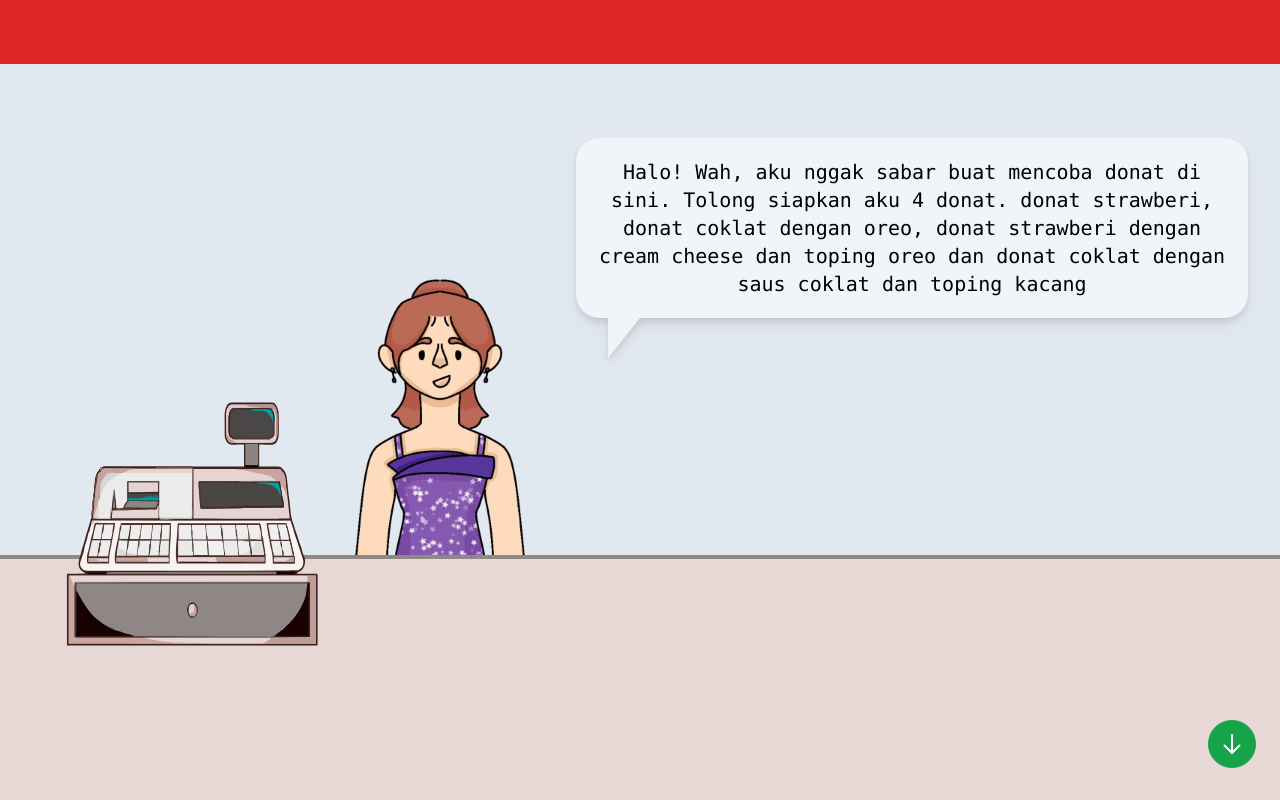
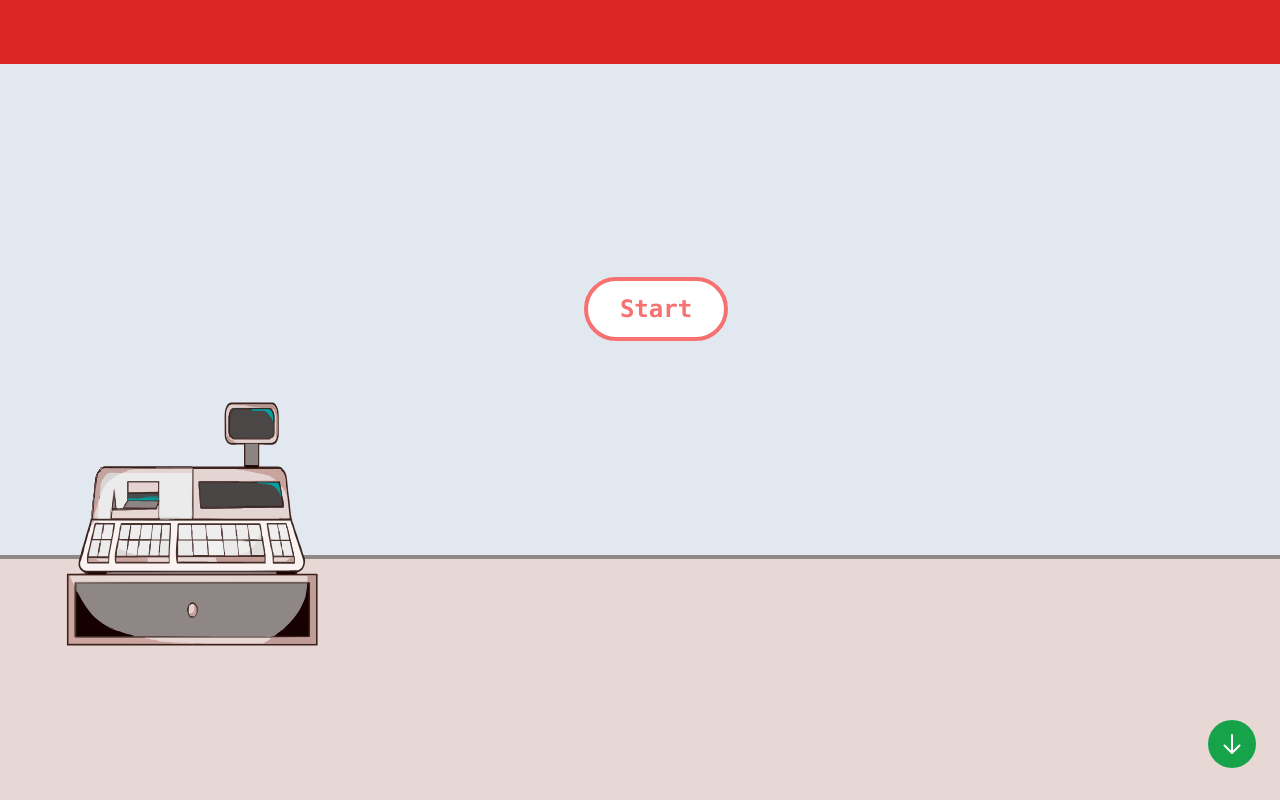
Before and after one commit to Diky-Without-C/Donut-Craze, a React (Vite) app: page / in a window 1280 px wide. Built offline with nearby package versions, Linux system fonts and the light colour scheme.

Commit message:
feat: add start button

```diff
--- a/src/layouts/Scenes/CashierArea/index.tsx
+++ b/src/layouts/Scenes/CashierArea/index.tsx
@@ -1,3 +1,4 @@
+import { useState } from "react";
 import useCustomersStore from "@services/stores/customersStore";
 import Cashier from "./Cashier";
 import Character from "./Character";
@@ -6,6 +7,7 @@ import Dialog from "./Character/Dialog";
 
 export default function CashierArea() {
   const { customers } = useCustomersStore();
+  const [isStart, setIsStart] = useState(false);
 
   return (
     <section className="flex h-full min-w-full snap-start flex-col justify-end">
@@ -14,8 +16,23 @@ export default function CashierArea() {
           <Cashier />
         </div>
         <div className="relative flex h-full w-9/12 items-end">
-          {customers[0] && <Character character={customers[0]} />}
-          {customers[0] && <Dialog character={customers[0]} />}
+          {!isStart ? (
+            <div className="flex h-full w-full items-center justify-center bg-slate-200">
+              <button
+                onClick={() => setIsStart(true)}
+                className="flex h-16 w-36 -translate-x-full cursor-pointer items-center justify-center rounded-full border-4 border-red-400 bg-white px-4 py-3 font-mono text-2xl font-bold text-red-400"
+              >
+                Start
+              </button>
+            </div>
+          ) : (
+            customers[0] && (
+              <>
+                <Character character={customers[0]} />
+                <Dialog character={customers[0]} />
+              </>
+            )
+          )}
         </div>
       </div>
       <Table />
```
